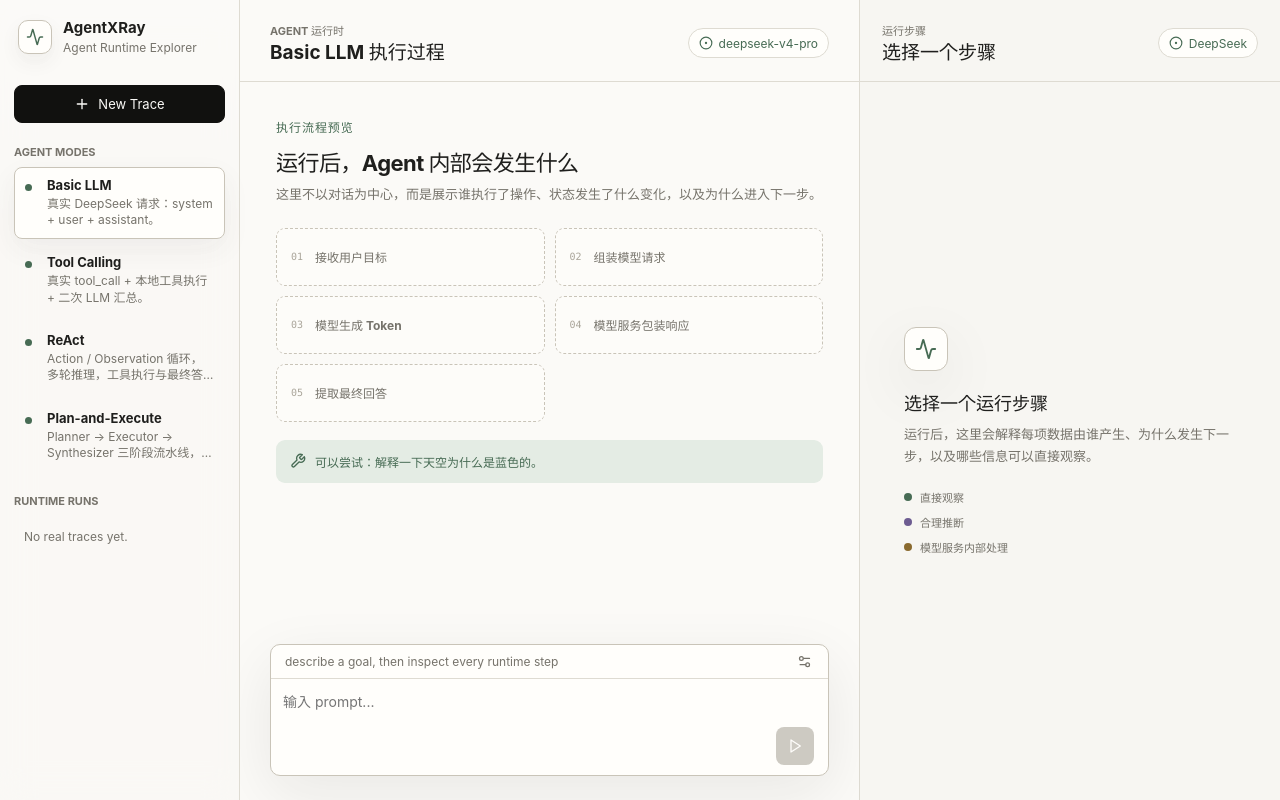
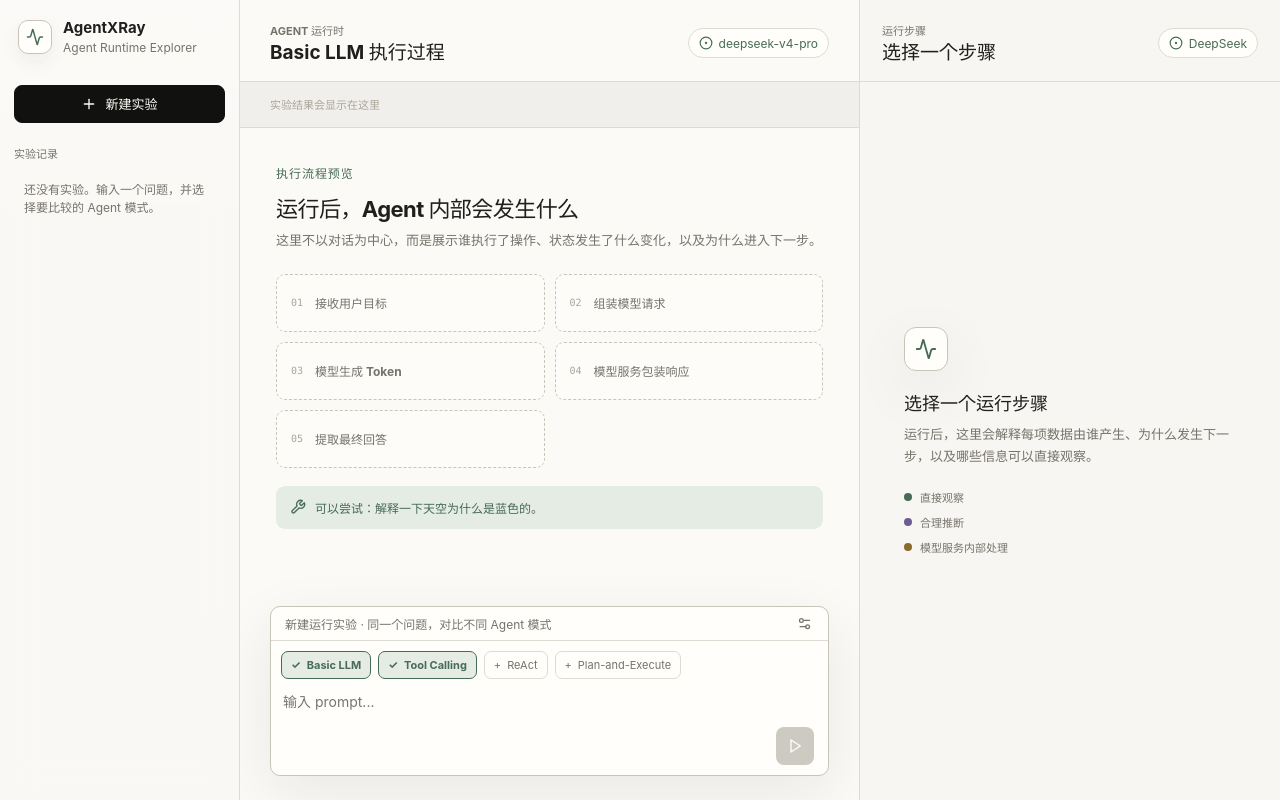
Before and after one commit to Tidenflow/AgentXRay, a React (Vite) app: page / in a window 1280 px wide. Built offline with nearby package versions, Linux system fonts and the light colour scheme.

Commit message:
feat: support comparative experiments across agent modes

```diff
--- a/src/App.tsx
+++ b/src/App.tsx
@@ -24,6 +24,14 @@ type AgentModeOption = {
   name: string;
   description: string;
   enabled: boolean;
+};
+
+type Experiment = {
+  id: string;
+  prompt: string;
+  createdAt: number;
+  runs: TraceRun[];
+  errors: Partial<Record<AgentModeId, string>>;
 };
 
 type DeepSeekResult = {
@@ -461,6 +469,10 @@ export function App() {
   const [prompt, setPrompt] = useState("");
   const [conversationMessages, setConversationMessages] = useState<RuntimeMessage[]>([]);
   const [traces, setTraces] = useState<TraceRun[]>([]);
+  const [experiments, setExperiments] = useState<Experiment[]>([]);
+  const [activeExperimentId, setActiveExperimentId] = useState<string | null>(null);
+  const [selectedModes, setSelectedModes] = useState<AgentModeId[]>(["basic", "tool-calling"]);
+  const [runningMode, setRunningMode] = useState<AgentModeId | null>(null);
   const [activeTraceId, setActiveTraceId] = useState<string | null>(null);
   const [activeTab, setActiveTab] = useState<InspectorTab>("input");
   const [activeStepId, setActiveStepId] = useState<string | null>(null);
@@ -485,81 +497,79 @@ export function App() {
     setActiveMode(trace.mode);
     setPrompt(trace.userPrompt);
     setConversationMessages(trace.conversationMessages);
+    const experiment = experiments.find((item) => item.runs.some((run) => run.id === trace.id));
+    setActiveExperimentId(experiment?.id ?? null);
   };
 
-  const runTrace = async () => {
-    const cleanPrompt = prompt.trim();
-    if (!cleanPrompt || isRunning) return;
-
-    setIsRunning(true);
-    setError(null);
-
-    try {
-      const turnNumber =
-        conversationMessages.filter((message) => message.role === "user").length + 1;
+  const executeMode = async (mode: AgentModeId, cleanPrompt: string) => {
+      const turnNumber = 1;
       const userMessage = toRuntimeMessage(`turn-${turnNumber}-user`, "user", cleanPrompt);
-
       const systemMessage =
-        activeMode === "tool-calling"
+        mode === "tool-calling"
           ? toolCallingSystemPromptMessage()
-          : activeMode === "react"
+          : mode === "react"
             ? reactSystemPromptMessage()
-            : activeMode === "plan-execute"
+            : mode === "plan-execute"
               ? planExecuteSystemPromptMessage()
               : systemPromptMessage();
-
-      // For ReAct / Plan-Execute, only carry forward user prompts + final assistant answers
-      const contextMessages =
-        activeMode === "react" || activeMode === "plan-execute"
-          ? conversationMessages.filter(
-              (m) =>
-                m.role === "user" ||
-                (m.role === "assistant" && !m.tool_calls?.length && m.content),
-            )
-          : conversationMessages;
-
-      const requestMessages = [systemMessage, ...contextMessages, userMessage];
-
+      const requestMessages = [systemMessage, userMessage];
       const endpoint =
-        activeMode === "tool-calling"
+        mode === "tool-calling"
           ? "/api/deepseek/tool-calling"
-          : activeMode === "react"
+          : mode === "react"
             ? "/api/deepseek/react"
-            : activeMode === "plan-execute"
+            : mode === "plan-execute"
               ? "/api/deepseek/plan-execute"
               : "/api/deepseek/chat";
-
       const response = await fetch(endpoint, {
         method: "POST",
         headers: { "Content-Type": "application/json" },
         body: JSON.stringify({ messages: requestMessages.map(toApiMessage) }),
       });
       const payload = await response.json();
-
-      if (!response.ok) {
-        throw new Error(payload.error ?? "DeepSeek request failed.");
+      if (!response.ok) throw new Error(payload.error ?? "DeepSeek request failed.");
+      return mode === "tool-calling"
+        ? buildTraceFromToolCalling(cleanPrompt, payload as ToolCallingResult, turnNumber)
+        : mode === "react"
+          ? buildTraceFromReAct(cleanPrompt, payload as ReActResult, turnNumber)
+          : mode === "plan-execute"
+            ? buildTraceFromPlanExecute(cleanPrompt, payload as PlanExecuteResult, turnNumber)
+            : buildTraceFromDeepSeek(cleanPrompt, payload as DeepSeekResult, turnNumber);
+  };
+
+  const runTrace = async () => {
+    const cleanPrompt = prompt.trim();
+    if (!cleanPrompt || isRunning || selectedModes.length === 0) return;
+
+    setIsRunning(true);
+    setError(null);
+    const experimentId = `experiment-${Date.now()}`;
+    const experiment: Experiment = { id: experimentId, prompt: cleanPrompt, createdAt: Date.now(), runs: [], errors: {} };
+    setExperiments((current) => [experiment, ...current]);
+    setActiveExperimentId(experimentId);
+    setActiveTraceId(null);
+
+    for (const mode of selectedModes) {
+      setRunningMode(mode);
+      try {
+        const trace = await executeMode(mode, cleanPrompt);
+        setTraces((current) => [trace, ...current]);
+        setExperiments((current) => current.map((item) => item.id === experimentId ? { ...item, runs: [...item.runs, trace] } : item));
+        setActiveMode(trace.mode);
+        setActiveTraceId(trace.id);
+        setConversationMessages(trace.conversationMessages);
+      } catch (runError) {
+        const message = runError instanceof Error ? runError.message : "未知运行错误。";
+        setExperiments((current) => current.map((item) => item.id === experimentId ? { ...item, errors: { ...item.errors, [mode]: message } } : item));
+        setError(message);
       }
-
-      const trace =
-        activeMode === "tool-calling"
-          ? buildTraceFromToolCalling(cleanPrompt, payload as ToolCallingResult, turnNumber)
-          : activeMode === "react"
-            ? buildTraceFromReAct(cleanPrompt, payload as ReActResult, turnNumber)
-            : activeMode === "plan-execute"
-              ? buildTraceFromPlanExecute(cleanPrompt, payload as PlanExecuteResult, turnNumber)
-              : buildTraceFromDeepSeek(cleanPrompt, payload as DeepSeekResult, turnNumber);
-
-      setTraces((current) => [trace, ...current]);
-      setConversationMessages(trace.conversationMessages);
-      setActiveTraceId(trace.id);
-      setActiveTab("input");
-      setActiveStepId(null);
-      setPrompt("");
-    } catch (runError) {
-      setError(runError instanceof Error ? runError.message : "Unknown runtime error.");
-    } finally {
-      setIsRunning(false);
     }
+
+    setRunningMode(null);
+    setIsRunning(false);
+    setActiveTab("input");
+    setActiveStepId(null);
+    setPrompt("");
   };
 
   const selectedMode = modeOptions.find((mode) => mode.id === activeMode) ?? modeOptions[0];
@@ -567,18 +577,17 @@ export function App() {
   return (
     <main className="app-shell">
       <Sidebar
-        activeMode={activeMode}
         activeTrace={activeTrace}
-        modes={modeOptions}
+        experiments={experiments}
         onNewTrace={() => {
           setActiveTraceId(null);
+          setActiveExperimentId(null);
+          setActiveStepId(null);
           setPrompt("");
           setConversationMessages([]);
           setError(null);
         }}
-        onSelectMode={setActiveMode}
         onSelectTrace={selectTrace}
-        traces={traces}
       />
       <ChatPane
         error={error}
@@ -592,6 +601,11 @@ export function App() {
         runtimeSteps={runtimeSteps}
         activeStepId={activeStep?.id ?? null}
         onSelectStep={setActiveStepId}
+        experiment={experiments.find((item) => item.id === activeExperimentId) ?? null}
+        onSelectTrace={selectTrace}
+        selectedModes={selectedModes}
+        onToggleMode={(mode) => setSelectedModes((current) => current.includes(mode) ? current.filter((item) => item !== mode) : [...current, mode])}
+        runningMode={runningMode}
       />
       {selectedMode.id === "basic" || selectedMode.id === "tool-calling" ? (
         <RuntimeStepInspector step={activeStep} trace={activeTrace} />
@@ -603,21 +617,15 @@ export function App() {
 }
 
 function Sidebar({
-  activeMode,
   activeTrace,
-  modes,
+  experiments,
   onNewTrace,
-  onSelectMode,
   onSelectTrace,
-  traces,
 }: {
-  activeMode: AgentModeId;
   activeTrace: TraceRun | null;
-  modes: AgentModeOption[];
+  experiments: Experiment[];
   onNewTrace: () => void;
-  onSelectMode: (mode: AgentModeId) => void;
   onSelectTrace: (trace: TraceRun) => void;
-  traces: TraceRun[];
 }) {
   return (
     <aside className="sidebar">
@@ -633,44 +641,28 @@ function Sidebar({
 
       <button className="new-trace-button" onClick={onNewTrace}>
         <Plus size={16} />
-        New Trace
+        新建实验
       </button>
 
       <section className="nav-section">
-        <div className="section-label">Agent Modes</div>
-        <div className="mode-list">
-          {modes.map((mode) => (
-            <button
-              className={`mode-item ${activeMode === mode.id ? "is-active" : ""}`}
-              disabled={!mode.enabled}
-              key={mode.id}
-              onClick={() => onSelectMode(mode.id)}
-            >
-              <span className="mode-dot" />
-              <span>
-                <strong>{mode.name}</strong>
-                <small>{mode.description}</small>
-              </span>
-            </button>
-          ))}
-        </div>
-      </section>
-
-      <section className="nav-section">
-        <div className="section-label">Runtime Runs</div>
+        <div className="section-label">实验记录</div>
         <div className="history-list">
-          {traces.length === 0 ? (
-            <div className="empty-list">No real traces yet.</div>
+          {experiments.length === 0 ? (
+            <div className="empty-list">还没有实验。输入一个问题，并选择要比较的 Agent 模式。</div>
           ) : (
-            traces.map((trace) => (
-              <button
-                className={`history-item ${activeTrace?.id === trace.id ? "is-active" : ""}`}
-                key={`history-${trace.id}`}
-                onClick={() => onSelectTrace(trace)}
-              >
-                <MessageSquareText size={15} />
-                <span>{trace.userPrompt}</span>
-              </button>
+            experiments.map((experiment) => (
+              <article className="experiment-item" key={experiment.id}>
+                <div className="experiment-title"><MessageSquareText size={14} /><span>{experiment.prompt}</span></div>
+                <div className="experiment-runs">
+                  {experiment.runs.map((trace) => (
+                    <button className={activeTrace?.id === trace.id ? "is-active" : ""} key={trace.id} onClick={() => onSelectTrace(trace)}>
+                      <span className="run-status-dot" />{trace.modeName}<small>{trace.durationMs}ms</small>
+                    </button>
+                  ))}
+                  {Object.entries(experiment.errors).map(([mode]) => <div className="experiment-error" key={mode}>! {mode} 运行失败</div>)}
+                  {experiment.runs.length === 0 && Object.keys(experiment.errors).length === 0 ? <div className="experiment-pending">等待运行…</div> : null}
+                </div>
+              </article>
             ))
           )}
         </div>
@@ -691,6 +683,11 @@ function ChatPane({
   runtimeSteps,
   activeStepId,
   onSelectStep,
+  experiment,
+  onSelectTrace,
+  selectedModes,
+  onToggleMode,
+  runningMode,
 }: {
   error: string | null;
   isRunning: boolean;
@@ -703,6 +700,11 @@ function ChatPane({
   runtimeSteps: RuntimeStep[];
   activeStepId: string | null;
   onSelectStep: (id: string) => void;
+  experiment: Experiment | null;
+  onSelectTrace: (trace: TraceRun) => void;
+  selectedModes: AgentModeId[];
+  onToggleMode: (mode: AgentModeId) => void;
+  runningMode: AgentModeId | null;
 }) {
   const chatMessages = visibleMessages.filter((message) => {
     if (message.role === "user" || message.role === "tool") return true;
@@ -725,6 +727,15 @@ function ChatPane({
           {trace?.model ?? "deepseek-v4-pro"}
         </div>
       </header>
+
+      <nav className="experiment-tabs" aria-label="实验结果">
+          {experiment?.runs.map((run) => (
+            <button className={trace?.id === run.id ? "is-active" : ""} key={run.id} onClick={() => onSelectTrace(run)}>
+              <span className="run-status-dot" />{run.modeName}<small>{run.durationMs}ms</small>
+            </button>
+          ))}
+          {!experiment?.runs.length ? <span className="experiment-tabs-empty">实验结果会显示在这里</span> : null}
+      </nav>
 
       <div className="chat-scroll">
         {mode.id === "basic" || mode.id === "tool-calling" ? (
@@ -792,13 +803,7 @@ function ChatPane({
 
       <footer className="composer">
         <div className="composer-toolbar">
-          <span>
-            {mode.enabled
-              ? trace
-                ? "continue with the current runtime context"
-                : "describe a goal, then inspect every runtime step"
-              : "mode not wired yet"}
-          </span>
+          <span>新建运行实验 · 同一个问题，对比不同 Agent 模式</span>
           <button aria-label="Settings">
             <Settings2 size={15} />
           </button>
@@ -809,6 +814,17 @@ function ChatPane({
             {error}
           </div>
         ) : null}
+        <div className="mode-selector" aria-label="选择运行模式">
+          {modeOptions.map((option) => {
+            const selected = selectedModes.includes(option.id);
+            const running = runningMode === option.id;
+            return (
+              <button className={selected ? "is-selected" : ""} disabled={isRunning} key={option.id} onClick={() => onToggleMode(option.id)}>
+                <span>{running ? "◌" : selected ? "✓" : "+"}</span>{option.name}
+              </button>
+            );
+          })}
+        </div>
         <div className="input-row">
           <textarea
             aria-label="Prompt"
@@ -821,10 +837,10 @@ function ChatPane({
           <button
             className="run-button"
             aria-label="Run trace"
-            disabled={isRunning || !prompt.trim() || !mode.enabled}
+            disabled={isRunning || !prompt.trim() || selectedModes.length === 0}
             onClick={onRun}
           >
-            <Play size={16} />
+            {isRunning ? <span className="run-progress">{selectedModes.findIndex((item) => item === runningMode) + 1}/{selectedModes.length}</span> : <Play size={16} />}
           </button>
         </div>
       </footer>
--- a/src/styles.css
+++ b/src/styles.css
@@ -241,9 +241,62 @@ textarea:disabled {
 
 .chat-pane {
   display: grid;
-  grid-template-rows: auto 1fr auto;
+  grid-template-rows: auto auto 1fr auto;
   border-right: 1px solid var(--line);
   background: var(--panel);
+}
+
+.experiment-tabs {
+  display: flex;
+  align-items: center;
+  gap: 8px;
+  min-height: 46px;
+  padding: 7px 30px;
+  border-bottom: 1px solid var(--line);
+  background: var(--panel-soft);
+}
+
+.experiment-tabs button,
+.experiment-runs button {
+  display: flex;
+  align-items: center;
+  gap: 7px;
+  border: 1px solid var(--line);
+  border-radius: 7px;
+  background: #fffefb;
+  color: var(--muted);
+  font-size: 11px;
+}
+
+.experiment-tabs button {
+  min-height: 30px;
+  padding: 0 10px;
+}
+
+.experiment-tabs button.is-active,
+.experiment-runs button.is-active {
+  border-color: var(--ink);
+  color: var(--text);
+  box-shadow: 0 5px 14px rgba(26, 24, 20, 0.07);
+}
+
+.experiment-tabs small,
+.experiment-runs small {
+  color: var(--faint);
+  font-size: 9px;
+}
+
+.experiment-tabs-empty {
+  color: var(--faint);
+  font-size: 11px;
+}
+
+.run-status-dot {
+  width: 7px;
+  height: 7px;
+  flex: 0 0 auto;
+  border-radius: 50%;
+  background: var(--green);
 }
 
 .chat-header {
@@ -543,6 +596,88 @@ textarea:disabled {
   color: var(--muted);
   font-size: 12px;
 }
+
+.mode-selector {
+  display: flex;
+  flex-wrap: wrap;
+  gap: 7px;
+  padding: 10px 10px 0;
+}
+
+.mode-selector button {
+  display: inline-flex;
+  align-items: center;
+  gap: 6px;
+  min-height: 28px;
+  padding: 0 9px;
+  border: 1px solid var(--line);
+  border-radius: 7px;
+  background: transparent;
+  color: var(--muted);
+  font-size: 11px;
+}
+
+.mode-selector button.is-selected {
+  border-color: var(--green);
+  background: var(--green-soft);
+  color: var(--green);
+  font-weight: 700;
+}
+
+.run-progress {
+  font-size: 10px;
+  font-weight: 750;
+}
+
+.experiment-item {
+  overflow: hidden;
+  border: 1px solid var(--line);
+  border-radius: 8px;
+  background: rgba(255, 254, 251, 0.7);
+}
+
+.experiment-title {
+  display: flex;
+  align-items: center;
+  gap: 8px;
+  padding: 10px;
+  border-bottom: 1px solid var(--line);
+  color: var(--text);
+  font-size: 11px;
+}
+
+.experiment-title span {
+  overflow: hidden;
+  text-overflow: ellipsis;
+  white-space: nowrap;
+}
+
+.experiment-runs {
+  display: flex;
+  flex-direction: column;
+  gap: 5px;
+  padding: 7px;
+}
+
+.experiment-runs button {
+  width: 100%;
+  min-height: 28px;
+  padding: 0 8px;
+  text-align: left;
+}
+
+.experiment-runs button small {
+  margin-left: auto;
+}
+
+.experiment-error,
+.experiment-pending {
+  padding: 5px 7px;
+  color: var(--danger);
+  font-size: 10px;
+}
+
+.experiment-pending { color: var(--muted); }
 
 .composer-toolbar button,
 .icon-button {
```
